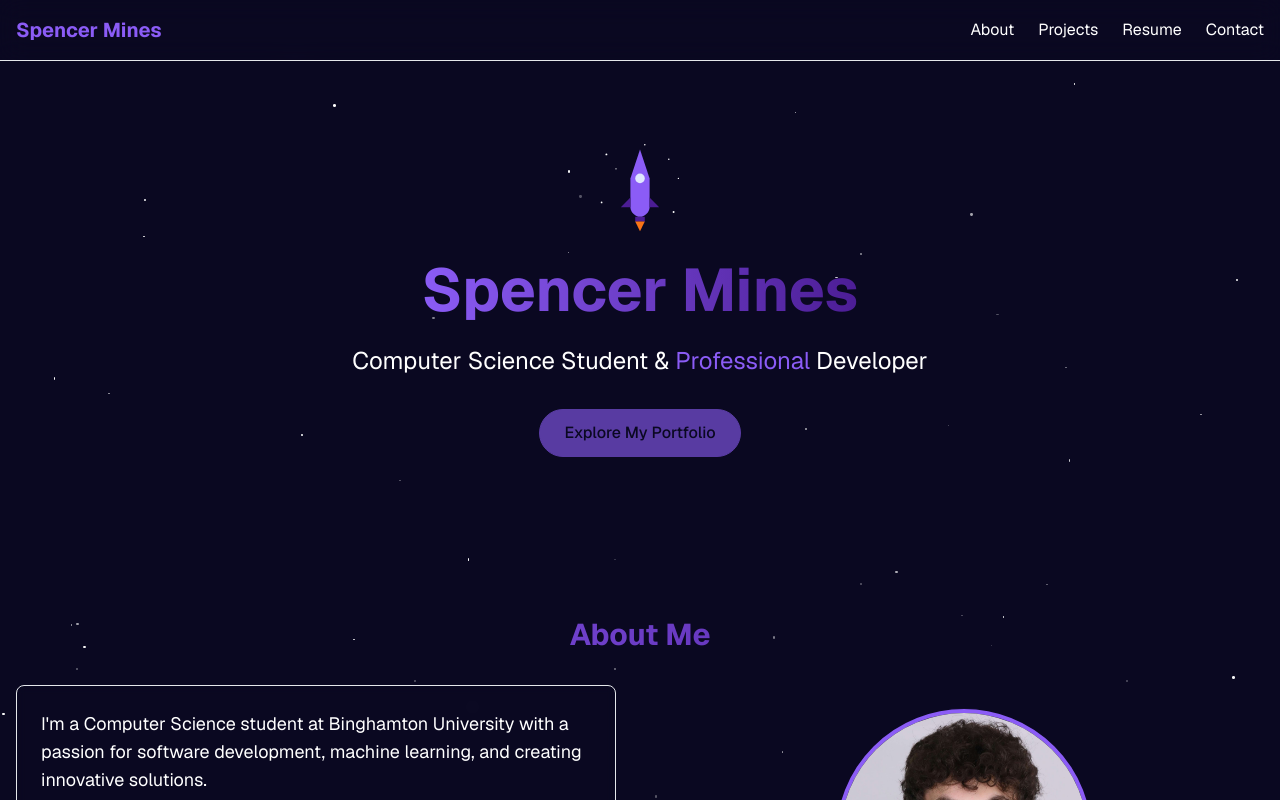
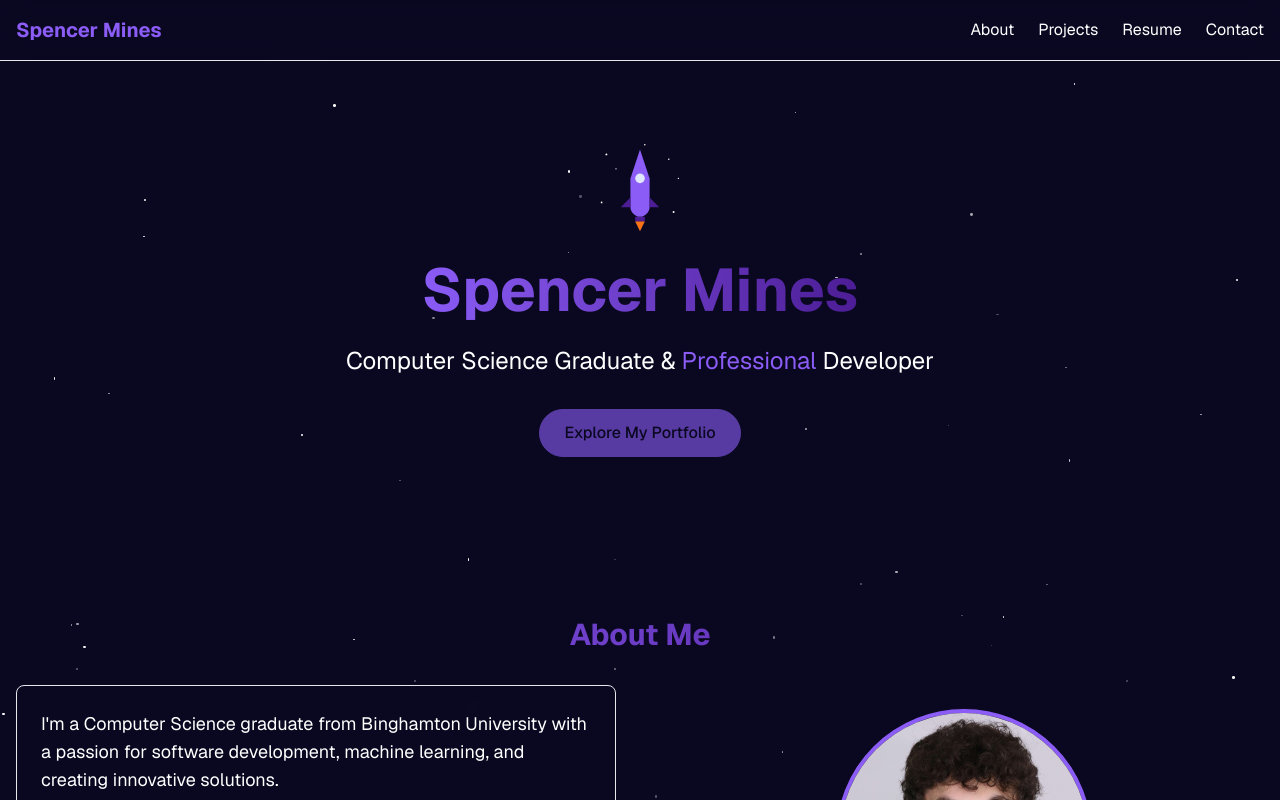
Before and after one commit to Spencer29496/Mines_Portfolio, a Next.js app: page / in a window 1280 px wide. Shown: the top 800 px of the page. Built offline with nearby package versions, Linux system fonts and the light colour scheme.

Commit message:
Update student status to graduate with BS in Computer Science

```diff
--- a/src/app/page.tsx
+++ b/src/app/page.tsx
@@ -54,7 +54,7 @@ export default function Home() {
           </div>
           <h1 className="text-5xl md:text-6xl font-bold mb-6 text-gradient bg-clip-text text-transparent bg-gradient-to-r from-accent-primary to-accent-secondary float-animation">Spencer Mines</h1>
           <p className="text-xl md:text-2xl max-w-2xl mb-8">
-            Computer Science Student & <span className="text-accent-primary">Professional</span> Developer
+            Computer Science Graduate & <span className="text-accent-primary">Professional</span> Developer
           </p>
           <a
             href="#projects"
@@ -73,7 +73,7 @@ export default function Home() {
           <div className="grid md:grid-cols-2 gap-12 items-center">
             <div className="space-y-4 backdrop-blur-sm bg-background/20 p-6 rounded-lg border border-accent-primary/20">
               <p className="text-lg">
-                I'm a Computer Science student at Binghamton University with a passion for
+                I'm a Computer Science graduate from Binghamton University with a passion for
                 software development, machine learning, and creating innovative solutions.
               </p>
               <p className="text-lg">
```
